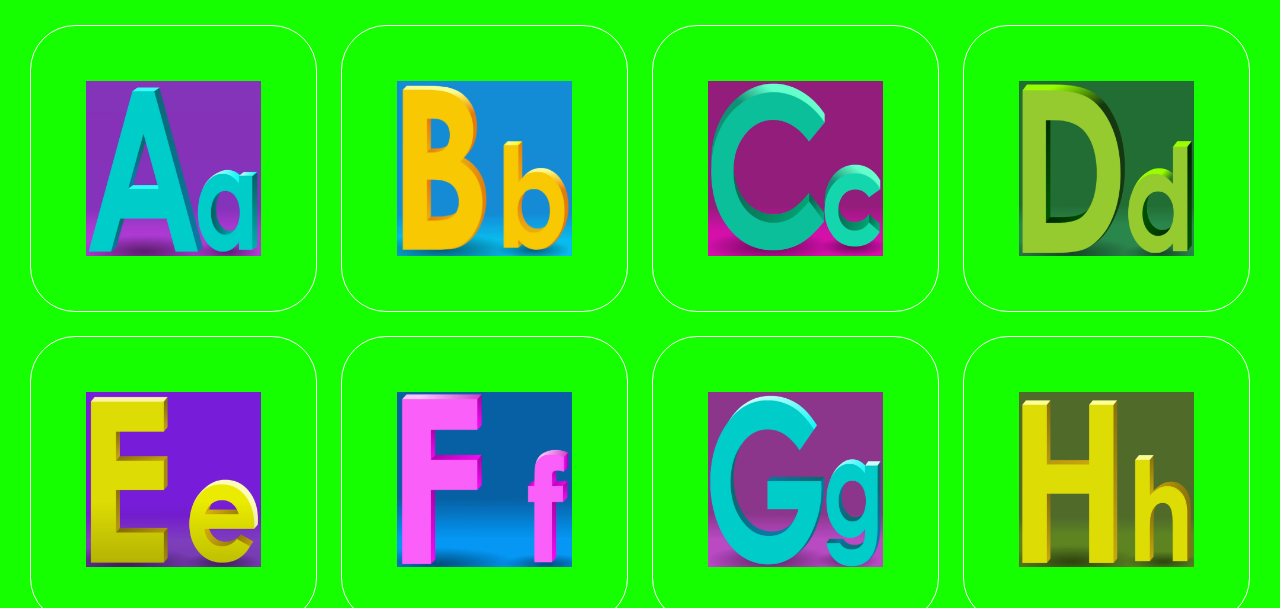
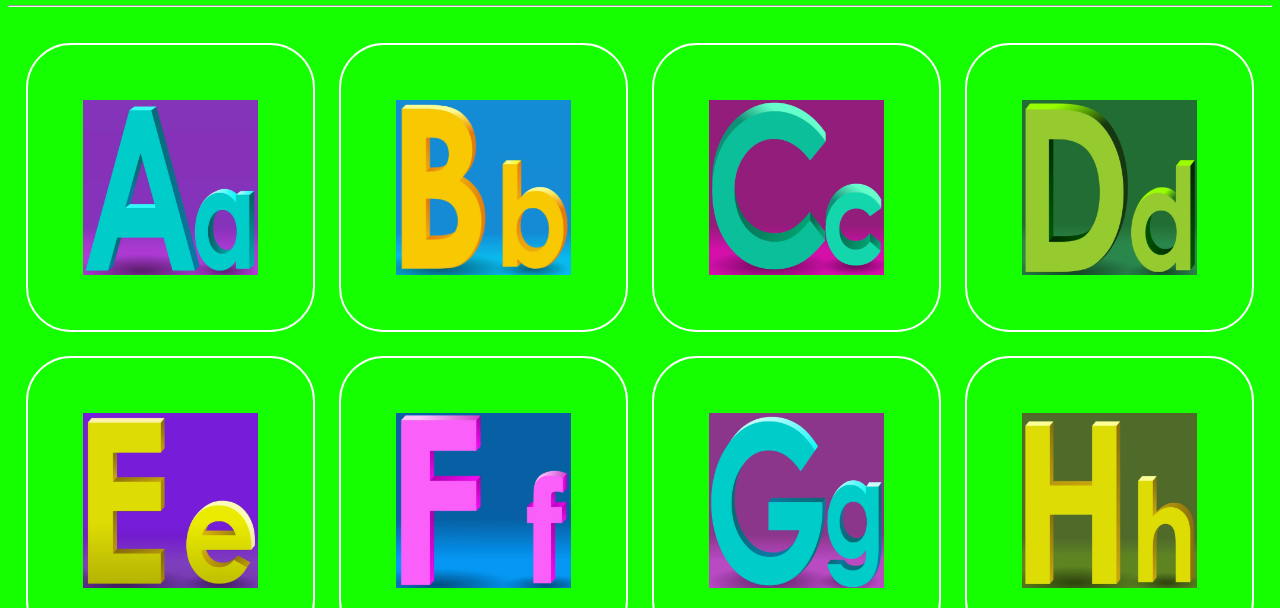
Before and after one commit to Reddy9870/Fun-learn-of-alphabets, a plain HTML site: page index.html in a window 1280 px wide. Shown: the part 192-800 px from the top of the page. Drawn offline with Linux system fonts and the light colour scheme.

Commit message:
Update index.html

```diff
--- a/index.html
+++ b/index.html
@@ -13,7 +13,7 @@
         justify-content:space-around;
         padding: 55px;
         margin: 10px;
-        border: 1px solid white;
+        border: 2px solid white;
         border-radius: 45px;
         width: 175px;
         height: 175px;
@@ -51,6 +51,7 @@
         <span Id="two">~Learn by Clicking~ </span><br>
         <span Id="three">Click on any Letter</span>
     </center>
+    <hr>
     <br>
     <center>
     <img onclick="apple()" id="a" src="./A for.png">
```
